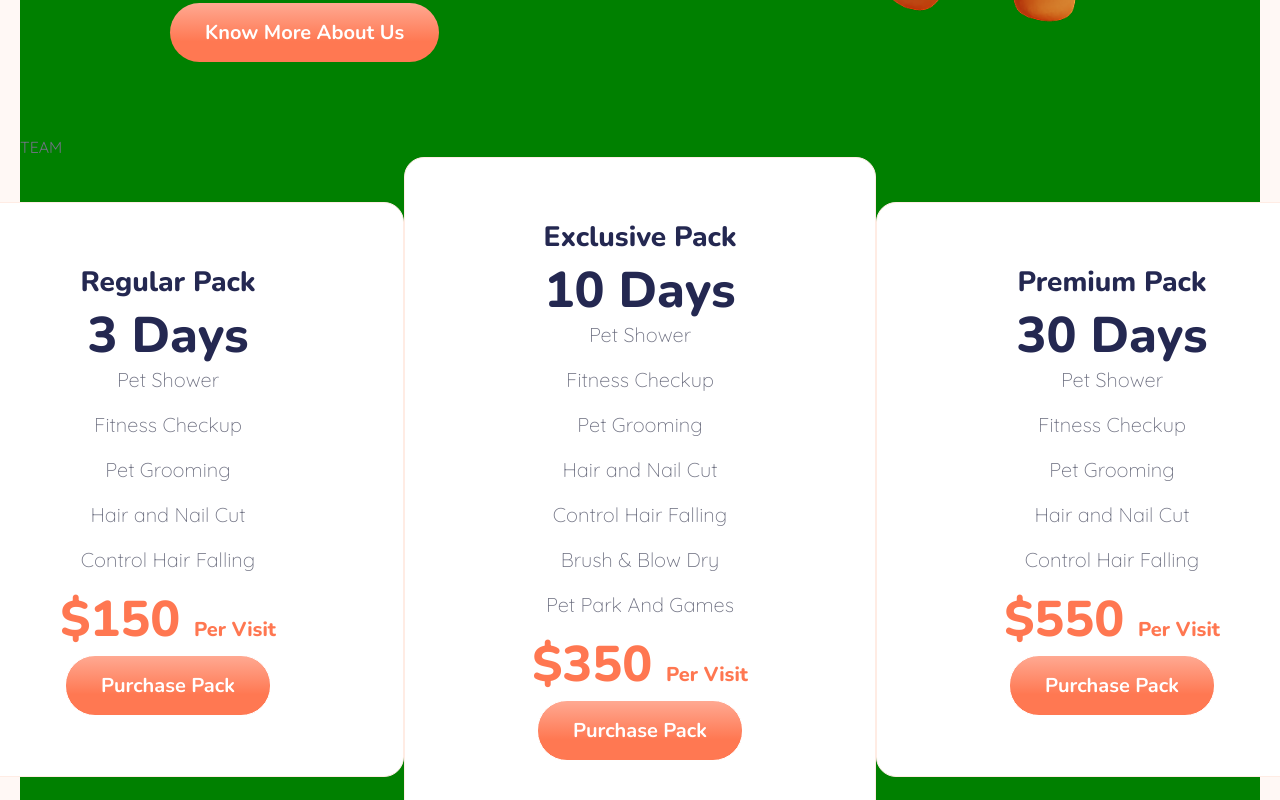
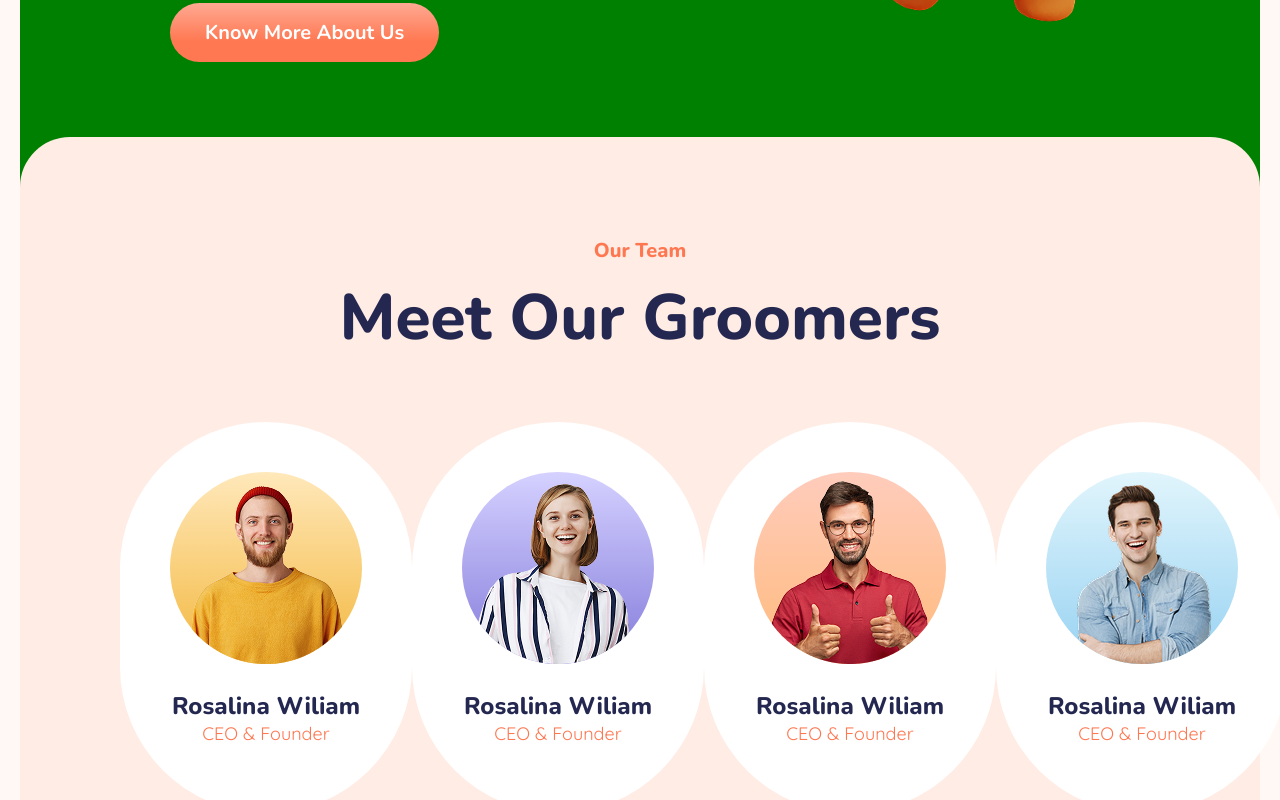
Before and after one commit to Nasty-Litvin/VetCareApp, a React (Vite) app: page / in a window 1280 px wide. Shown: the part 2440-3240 px from the top of the page. Built offline with nearby package versions, Linux system fonts and the light colour scheme.

Commit message:
Added cards and styles in the Team.

```diff
--- a/src/components/Team/Team.tsx
+++ b/src/components/Team/Team.tsx
@@ -1,8 +1,32 @@
+import Title from '../Title/Title';
+import Card from '../Card/Card';
+import teamData from '../../data/team.json'
+
 import './style.scss';
+
+const teamTitle = 'Meet Our Groomers'
 
 const Team = () => {
     return (
-        <div className="team">TEAM</div>
+        <div className="team">
+            <div className="team__wrapper">
+                <div className="team__text">Our Team</div>
+                <div className="team__title">
+                    <Title text={teamTitle} />
+                </div>
+                <div className="team__cards">
+                    {teamData.map((item) => (
+                        <Card
+                            key={item.id}
+                            url={item.img}
+                            name={item.name}
+                            description={item.designation}
+                            bgColor={item.color}
+                        />
+                    ))}
+                </div>
+            </div>
+        </div>
     );
 }
 
--- a/src/components/Team/style.scss
+++ b/src/components/Team/style.scss
@@ -0,0 +1,58 @@
+.team {
+    &__wrapper {
+        max-width: 1490;
+        margin: 0 auto;
+        background: #FFECE4;
+        padding: 100px;
+        border-radius: 50px;
+    }
+    &__text  {
+        font-family: 'Nunito';
+        font-weight: 800;
+        font-size: 20px;
+        text-align: center;
+        color: #FF7751;
+    }
+    &__title {
+        padding: 10px 0 60px 0;
+        font-size: 64px;
+        text-align: center;
+    }
+    &__cards {
+        display: flex;
+        justify-content: space-between;
+
+        .card {
+            &__wrapper {
+                width: 292px;
+                background: #FFFFFF;
+                border-radius: 146px;
+                padding: 50px 50px 70px 50px;
+            }
+            &__wrapper:hover {
+                background: linear-gradient(180deg, #FFBBA9 0%, #FF6236 100%);
+            }
+            &__img {
+                width: 192px;
+                height: 192px;
+                border-radius: 50%;
+           }
+            &__title {
+                font-size: 24px;
+                line-height: 100%;
+                letter-spacing: 0%;
+                text-align: center;
+                margin: 30px 0 7px 0;
+            }
+            &__description {
+                font-family: 'Quicksand';
+                font-weight: 1;
+                font-size: 18px;
+                line-height: 100%;
+                letter-spacing: 0%;
+                text-align: center;
+                color: #FF7751;
+            }
+        }
+    }
+}
```
